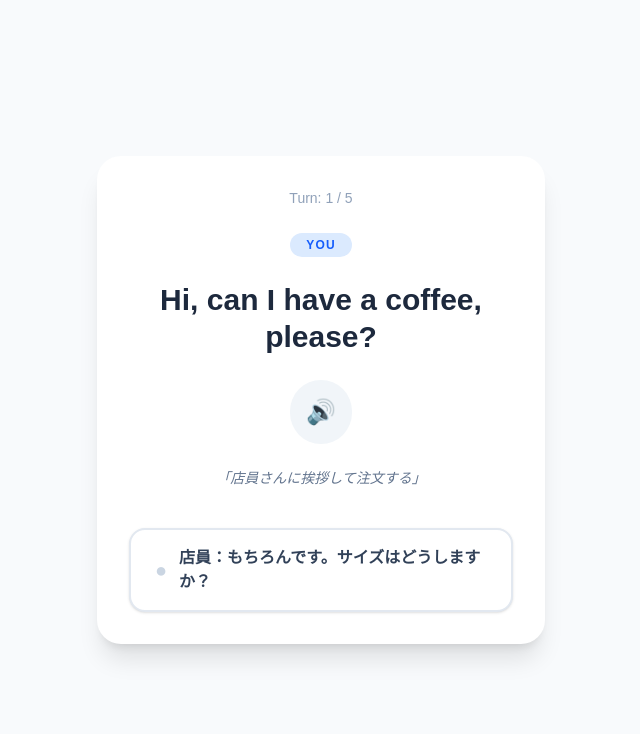
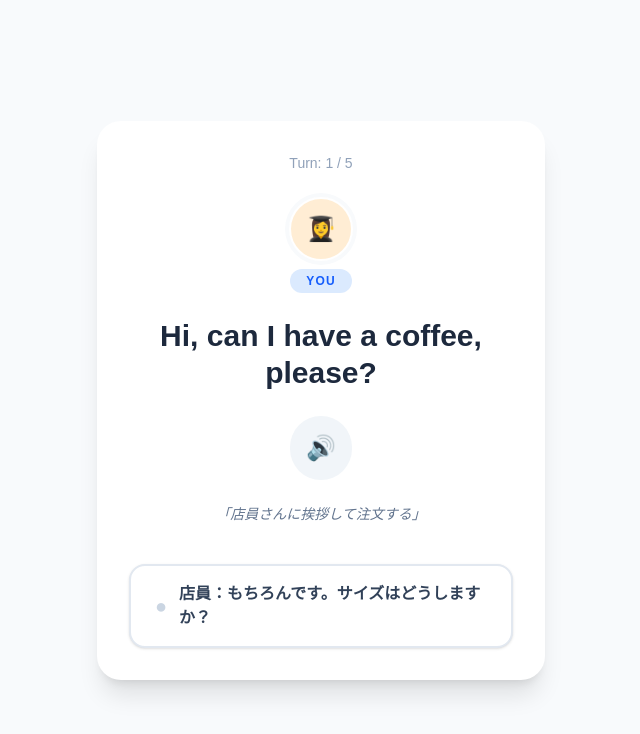
Before and after one commit to yuji-oonaka/five-tree-english, a Next.js app: page /play in a window 1280 px wide. Shown: the top 734 px of the page, without its empty margins (319-959 px from the left). Built offline with nearby package versions, Linux system fonts and the light colour scheme.

Commit message:
feat: 対話感を高めるキャラクターアバター（アイコン）の導入

```diff
--- a/src/app/play/page.tsx
+++ b/src/app/play/page.tsx
@@ -7,6 +7,7 @@ import { useConversation } from "@/hooks/useConversation";
 import { getScenarioById } from "@/data/scenarios";
 import { playEnglishText } from "@/utils/speech";
 import ConversationReflection from "@/components/ConversationReflection";
+import Avatar from "@/components/Avatar";
 
 function PlayContent() {
   const searchParams = useSearchParams();
@@ -60,6 +61,11 @@ function PlayContent() {
             </div>
 
             <div className="min-h-64 flex flex-col items-center justify-center text-center space-y-6">
+              <Avatar
+                speaker={currentNode.speaker}
+                className="w-16 h-16 mb-2 border-2 border-white ring-4 ring-slate-50"
+              />
+
               <div
                 className={`text-xs font-bold px-4 py-1 rounded-full tracking-widest ${
                   currentNode.speaker === "user"
--- /dev/null
+++ b/src/components/Avatar.tsx
@@ -0,0 +1,22 @@
+interface Props {
+  speaker: "user" | "pc";
+  className?: string;
+}
+
+export default function Avatar({ speaker, className = "" }: Props) {
+  // ユーザー（YOU）は明るいオレンジ、店員（PC）は落ち着いたブルー
+  const isUser = speaker === "user";
+
+  return (
+    <div
+      className={`flex items-center justify-center rounded-full shadow-sm overflow-hidden ${
+        isUser ? "bg-orange-100" : "bg-slate-200"
+      } ${className}`}
+    >
+      {/* 知育アプリらしく、親しみやすい絵文字で代用。将来的に画像へ差し替え可能 */}
+      <span className="text-2xl" role="img" aria-label={speaker}>
+        {isUser ? "👩‍🎓" : "👨‍🍳"}
+      </span>
+    </div>
+  );
+}
--- a/src/components/ConversationReflection.tsx
+++ b/src/components/ConversationReflection.tsx
@@ -3,6 +3,7 @@
 import { useState } from "react";
 import { ConversationNode } from "@/types/conversation";
 import { playEnglishText } from "@/utils/speech";
+import Avatar from "@/components/Avatar";
 
 interface Props {
   history: ConversationNode[];
@@ -36,15 +37,17 @@ export default function ConversationReflection({
         </button>
       </div>
 
-      <div className="space-y-4 mb-8">
-        {allNodes.map((node, index) => (
+      <div className="space-y-6 mb-8">
+        {allNodes.map((node) => (
           <div
             key={node.id}
-            className={`flex flex-col ${node.speaker === "user" ? "items-end" : "items-start"}`}
+            className={`flex items-end gap-2 ${node.speaker === "user" ? "flex-row-reverse" : "flex-row"}`}
           >
+            <Avatar speaker={node.speaker} className="w-10 h-10 shrink-0" />
+
             <div
-              onClick={() => playEnglishText(node.textEN, node.speaker)} // node.speaker を追加
-              className={`max-w-[85%] p-4 rounded-2xl cursor-pointer hover:opacity-80 transition-opacity ${
+              onClick={() => playEnglishText(node.textEN, node.speaker)}
+              className={`max-w-[75%] p-4 rounded-2xl cursor-pointer hover:opacity-80 transition-opacity ${
                 node.speaker === "user"
                   ? "bg-blue-600 text-white rounded-tr-none"
                   : "bg-white border-2 border-slate-200 text-slate-800 rounded-tl-none"
```
